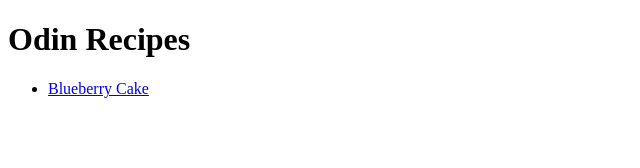
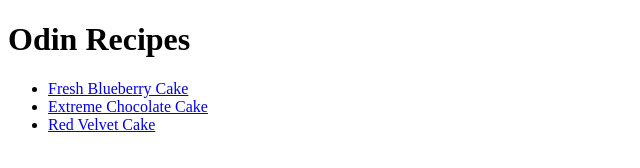
Before and after one commit to aflamiano-career/odin-recipes, a plain HTML site: page index.html in a window 1280 px wide. Shown: the whole page, without its empty margins (0-640 px from the left). Drawn offline with Linux system fonts and the light colour scheme.

Commit message:
Updated index.html links and recipe images

```diff
--- a/index.html
+++ b/index.html
@@ -9,7 +9,9 @@
 <body>
     <h1>Odin Recipes</h1>
     <ul>
-        <li><a href="./recipes/blueberry-cake.html">Blueberry Cake</a></li>
+        <li><a href="./recipes/blueberry-cake.html">Fresh Blueberry Cake</a></li>
+        <li><a href="./recipes/chocolate-cake.html">Extreme Chocolate Cake</a></li>
+        <li><a href="./recipes/red-velvet-cake.html">Red Velvet Cake</a></li>
     </ul>
 </body>
 </html>
```
Also changed, not shown: recipes/chocolate-cake.html (+1 -1 lines), images/chocolate-cake.jpeg.
